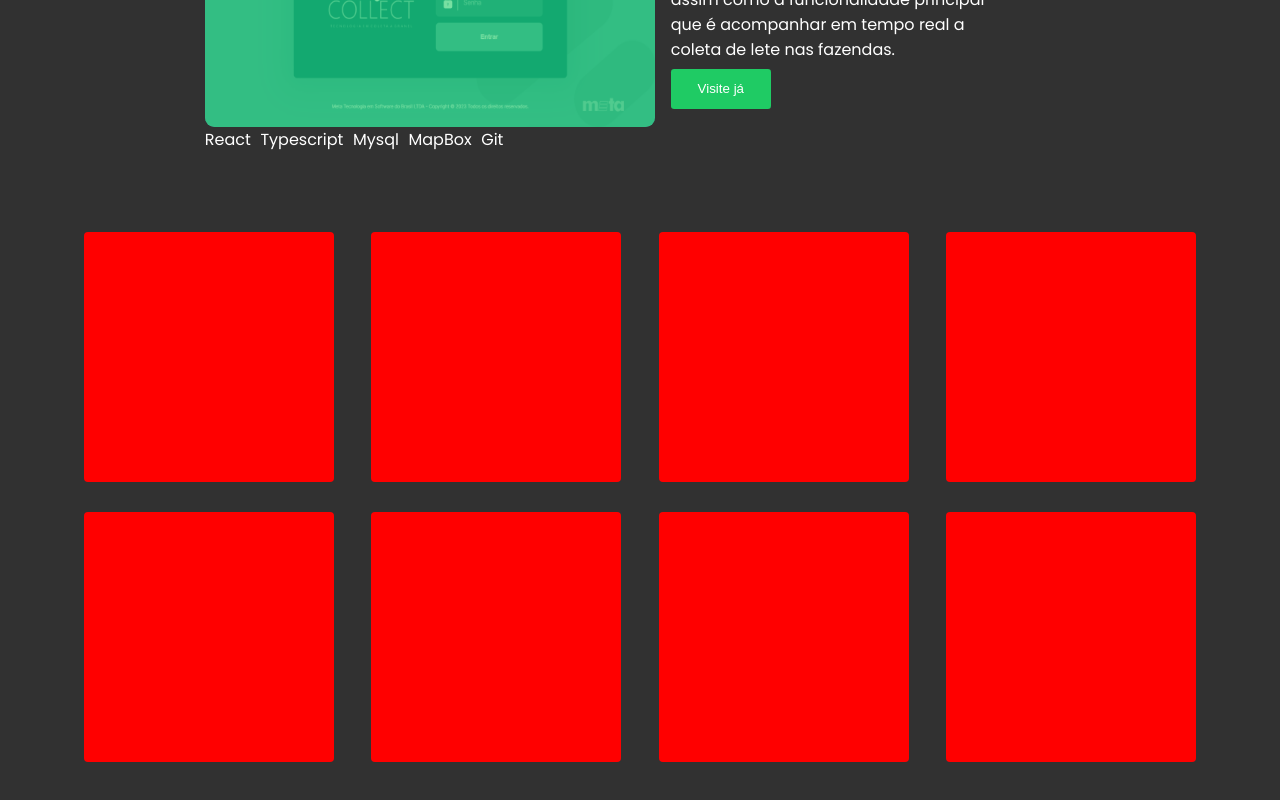
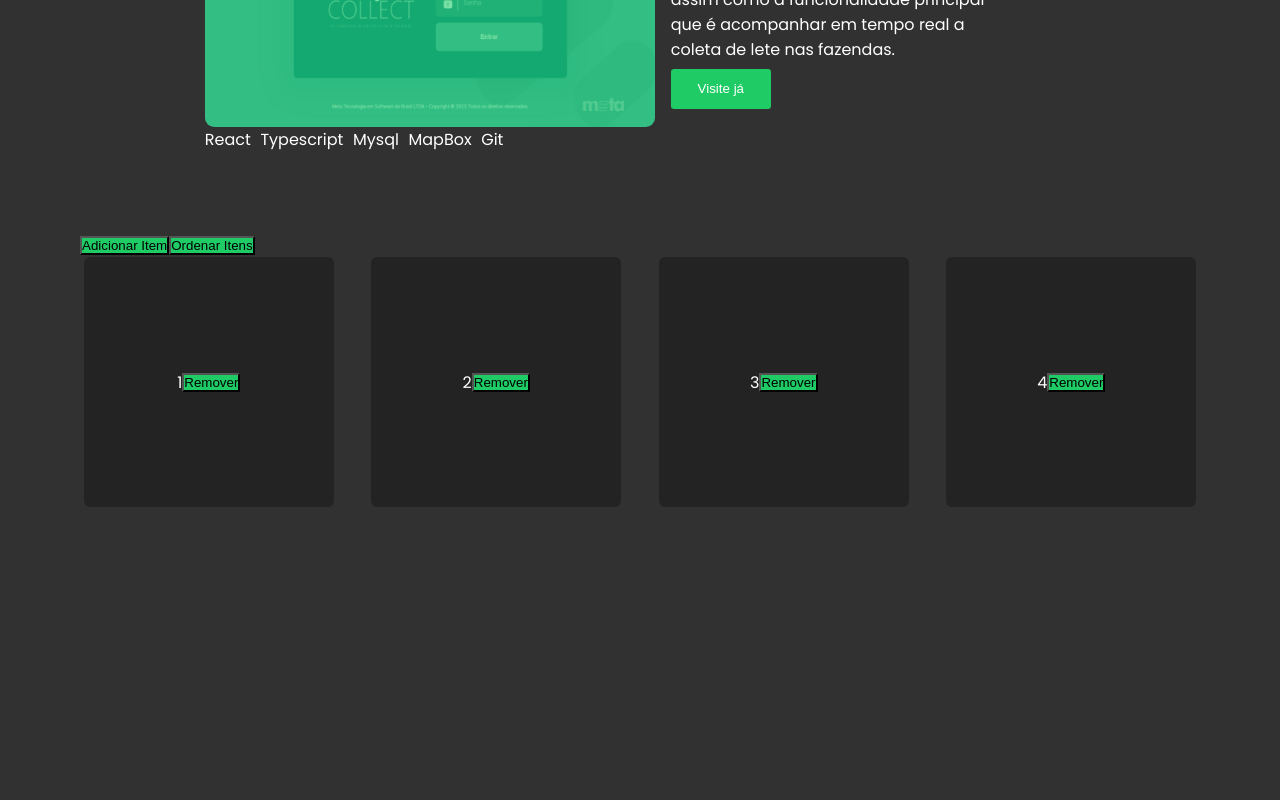
Before and after one commit to Mynameisjohndev/myPersonalBlog, a React (Create React App) app: page / in a window 1280 px wide. Shown: the part 2854-3654 px from the top of the page. After the commit the page ends 3409 px from the top, so only its background shows below. Built offline with nearby package versions, Linux system fonts and the light colour scheme.

Commit message:
feat: animated list other git projects

```diff
--- a/package.json
+++ b/package.json
@@ -13,11 +13,13 @@
     "add": "^2.0.6",
     "aos": "^2.3.4",
     "axios": "^1.4.0",
+    "framer-motion": "^10.12.16",
     "git-commit-msg-linter": "^5.0.4",
     "polished": "^4.2.2",
     "react": "^18.2.0",
     "react-dom": "^18.2.0",
     "react-icons": "^4.9.0",
+    "react-intersection-observer": "^9.5.1",
     "react-router-dom": "^6.13.0",
     "react-scripts": "5.0.1",
     "react-spring": "^9.7.1",
--- a/src/components/CardProject/index.tsx
+++ b/src/components/CardProject/index.tsx
@@ -10,7 +10,7 @@ const CardProject: React.FC<ICardProject> = ({ project }) => {
     <CardProjectContainer
       {...{ index }}
       // data-aos="fade-up"
-      // data-aos={`${isEven ? 'fade-left' : 'fade-right'}`}
+      data-aos={`${isEven ? 'fade-left' : 'fade-right'}`}
       // data-aos={`${isEven ? 'fade-right' : 'fade-left'}`}
       // data-aos-duration="1000"
     >
--- a/src/components/ListGitProjects/index.tsx
+++ b/src/components/ListGitProjects/index.tsx
@@ -1,23 +1,53 @@
-import { ListGitProjectsContainer } from './styles';
+import { motion, AnimatePresence } from 'framer-motion';
+import { useState } from 'react';
+
+import { ContainerList, ListGitProjectsContainer } from './styles';
+
+const cardVariants = {
+  hidden: { opacity: 0, y: 50 },
+  show: { opacity: 1, y: 0 },
+  exit: { opacity: 0, y: -50 },
+};
 
 const ListGitProjects = () => {
-  const cards = [
-    { title: 'Card 1', description: 'Description 1' },
-    { title: 'Card 2', description: 'Description 2' },
-    { title: 'Card 3', description: 'Description 3' },
-    { title: 'Card 4', description: 'Description 4' },
-    { title: 'Card 1', description: 'Description 1' },
-    { title: 'Card 2', description: 'Description 2' },
-    { title: 'Card 3', description: 'Description 3' },
-    { title: 'Card 4', description: 'Description 4' },
-  ];
+  const [items, setItems] = useState([1, 2, 3, 4]);
+
+  const addItem = () => {
+    setItems([...items, Math.max(...items) + 1]);
+  };
+
+  const removeItem = (index: number) => {
+    setItems(items.filter((item, i) => i !== index));
+  };
+
+  const sortItems = () => {
+    setItems([...items].sort((a, b) => b - a));
+  };
 
   return (
-    <ListGitProjectsContainer>
-      {cards.map((t, key) => {
-        return <div className="card" key={key}></div>;
-      })}
-    </ListGitProjectsContainer>
+    <ContainerList>
+      <button onClick={addItem}>Adicionar Item</button>
+      <button onClick={sortItems}>Ordenar Itens</button>
+      <AnimatePresence>
+        <ListGitProjectsContainer>
+          {items.map((item, index) => (
+            <motion.div
+              key={item}
+              variants={cardVariants}
+              initial={{ opacity: 0, scale: 0 }}
+              animate={{ opacity: 1, scale: 1 }}
+              exit={{ opacity: 0, scale: 0 }}
+              layout
+              layoutDependency={{ type: 'spring', stiffness: 500, damping: 30 }}
+              className="card"
+            >
+              <p>{item}</p>
+              <button onClick={() => removeItem(index)}>Remover</button>
+            </motion.div>
+          ))}
+        </ListGitProjectsContainer>
+      </AnimatePresence>
+    </ContainerList>
   );
 };
 
--- a/src/components/ListGitProjects/styles.ts
+++ b/src/components/ListGitProjects/styles.ts
@@ -1,10 +1,19 @@
+import { motion } from 'framer-motion';
 import styled from 'styled-components';
 
-const ListGitProjectsContainer = styled.div`
+const ContainerList = styled.div`
+  align-self: center;
+  transition: 0.3s all;
+
+  button {
+    background-color: ${({ theme }) => theme.COLORS.GREEN_30};
+  }
+`;
+
+const ListGitProjectsContainer = styled(motion.div)`
   display: grid;
-  grid-template-columns: repeat(auto-fill, minmax(250px, 1fr));
+  grid-template-columns: repeat(auto-fit, minmax(250px, 1fr));
   grid-gap: 30px;
-  align-self: center;
   width: 1120px;
   transition: 0.3s all;
   @media (max-width: 1220px) {
@@ -16,19 +25,24 @@ const ListGitProjectsContainer = styled.div`
   @media (max-width: 660px) {
     width: 280px;
   }
+
   .card {
-    background-color: red;
+    margin: auto;
     width: 250px;
+    background-color: ${({ theme }) => theme.COLORS.BLACK_60};
     height: 250px;
-    margin: auto;
+    display: flex;
+    justify-content: center;
+    align-items: center;
+    border-radius: 0.4rem;
     transition: 0.3s all;
-    border-radius: 0.25rem;
-    cursor: pointer;
     &:hover {
-      -webkit-box-shadow: 0px 5px 18px -3px #000000;
-      box-shadow: 0px 5px 18px -3px #000000;
+      /* margin-bottom: 0.4rem; */
+      transform: scaleX(1.1);
+      width: 240px;
+      height: 240px;
     }
   }
 `;
 
-export { ListGitProjectsContainer };
+export { ListGitProjectsContainer, ContainerList };
--- a/src/global/styles.ts
+++ b/src/global/styles.ts
@@ -57,12 +57,9 @@ const ContainerPage = styled.section`
 
 const Column = styled.div`
   width: 100%;
-  max-width: 1280px;
   margin: 0 auto;
-  @media screen and (min-width: 1366px) {
-    .container {
-      width: 1350px;
-    }
+  @media (min-width: 1367px) {
+    width: 1280px;
   }
   /* background-color: blue; */
   display: flex;
--- a/src/pages/Portfolio/Experiencies/styles.ts
+++ b/src/pages/Portfolio/Experiencies/styles.ts
@@ -2,7 +2,7 @@ import { styled } from 'styled-components';
 
 export const ContainerExperiencePage = styled.section`
   min-height: 100vh;
-  max-height: 100%;
+  /* max-height: 100%; */
   min-width: 100%;
   padding: 3rem;
   display: flex;
```
Also changed, not shown: src/components/ListGitProjects/TESTE.TSX (added, +51 -0 lines), 1 other file (tests, documents, lock files or other folders).
